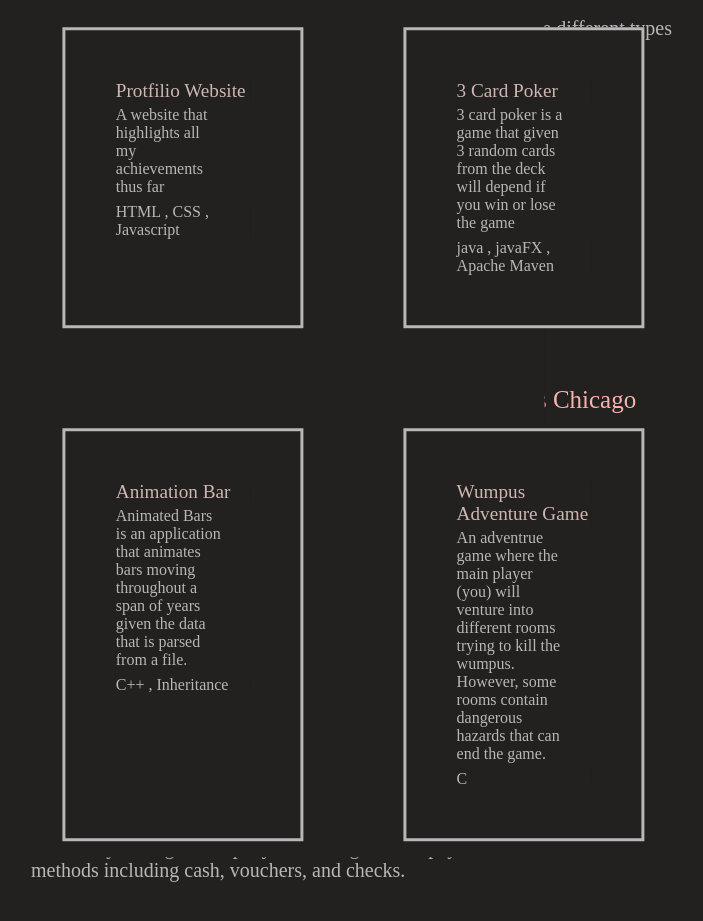
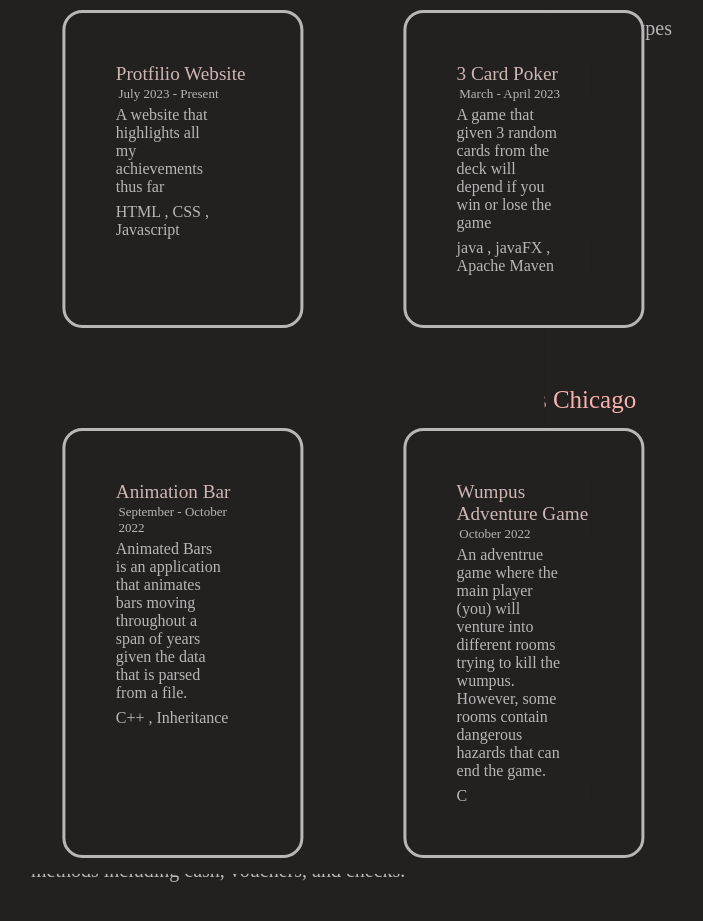
Before and after one commit to alisaeed10/Portfolio-Website, a plain HTML site: page index.html in a window 1280 px wide. Shown: the part 1726-2647 px from the top of the page, without its empty margins (214-917 px from the left). Drawn offline with Linux system fonts and the light colour scheme.

Commit message:
Finished The design of the projects section

```diff
--- a/index.html
+++ b/index.html
@@ -170,6 +170,9 @@
               <div class="project_heading">
                 Protfilio Website
               </div>
+              <div class="project_dates">
+                July 2023 - Present
+              </div>
               <div class="project_discription">
                 A website that highlights all my achievements thus far
               </div>
@@ -183,8 +186,11 @@
               <div class="project_heading">
                 3 Card Poker
               </div>
+              <div class="project_dates">
+                March - April 2023
+              </div>
               <div class="project_discription">
-                3 card poker is a game that given 3 random cards from the deck will depend if you win or lose the game
+                A game that given 3 random cards from the deck will depend if you win or lose the game
               </div>
               <div class="tech_used">
                 java , javaFX , Apache Maven
@@ -195,6 +201,9 @@
             <li>
               <div class="project_heading">
                 Animation Bar
+              </div>
+              <div class="project_dates">
+                September - October 2022
               </div>
               <div class="project_discription">
                 Animated Bars is an application that animates bars moving throughout a span of years given the data that is parsed from a file.
@@ -208,6 +217,9 @@
             <li>
               <div class="project_heading">
                 Wumpus Adventure Game
+              </div>
+              <div class="project_dates">
+                October 2022
               </div>
               <div class="project_discription">
                 An adventrue game where the main player (you) will venture into different rooms trying to kill the wumpus. However, some rooms contain dangerous hazards that can end the game.
--- a/styles.css
+++ b/styles.css
@@ -326,22 +326,31 @@ a:hover{
 .portfilio_project{
     padding: 50px;
     border: 3px solid #B7B7B7;
+    border-radius: 20px 20px;
 }
 .java_project{
     padding: 50px;
     border: 3px solid #B7B7B7;
+    border-radius: 20px 20px;
 }
 .animation_project{
     padding: 50px;
     border: 3px solid #B7B7B7;
+    border-radius: 20px 20px;
 }
 .wumpus_project{
     padding: 50px;
     border: 3px solid #B7B7B7;
+    border-radius: 20px 20px;
 }
 .project_heading{
     font-size: larger;
     color: #CEB7B3;
+}
+.project_dates{
+    font-size: small;
+    margin-left: 2%;
+    padding-top: 1%;
 }
 .project_discription{
     padding-top: 3%;
```
